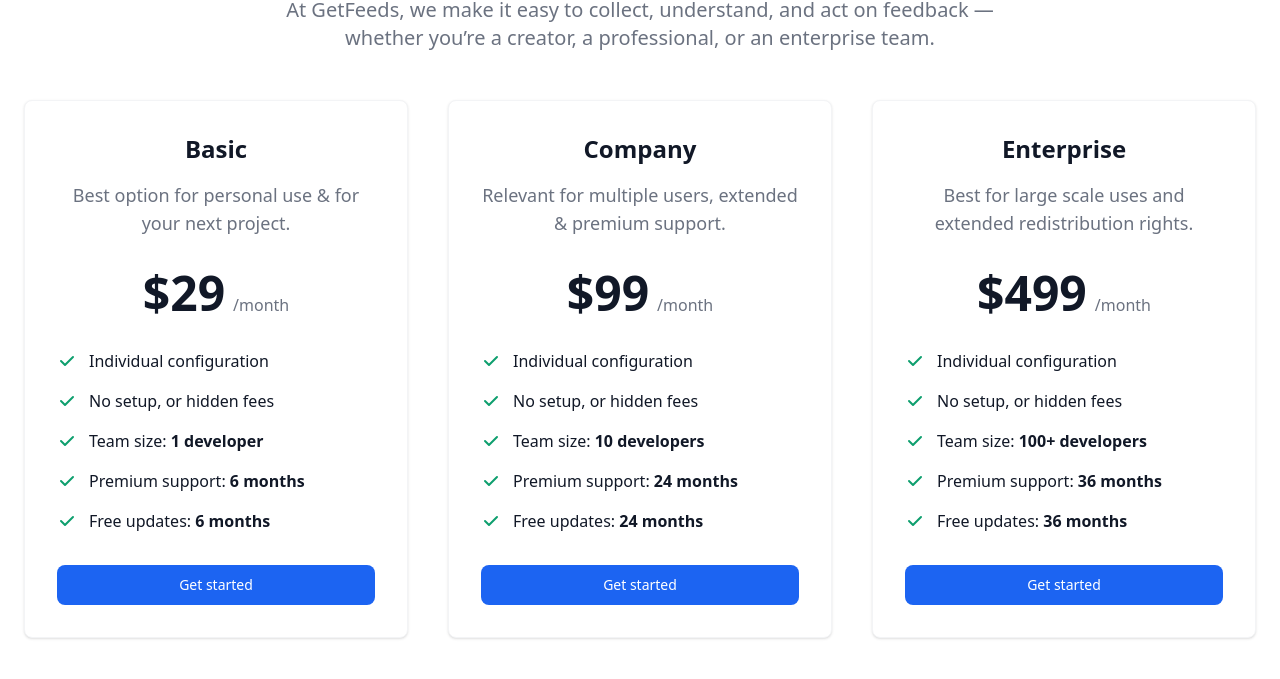
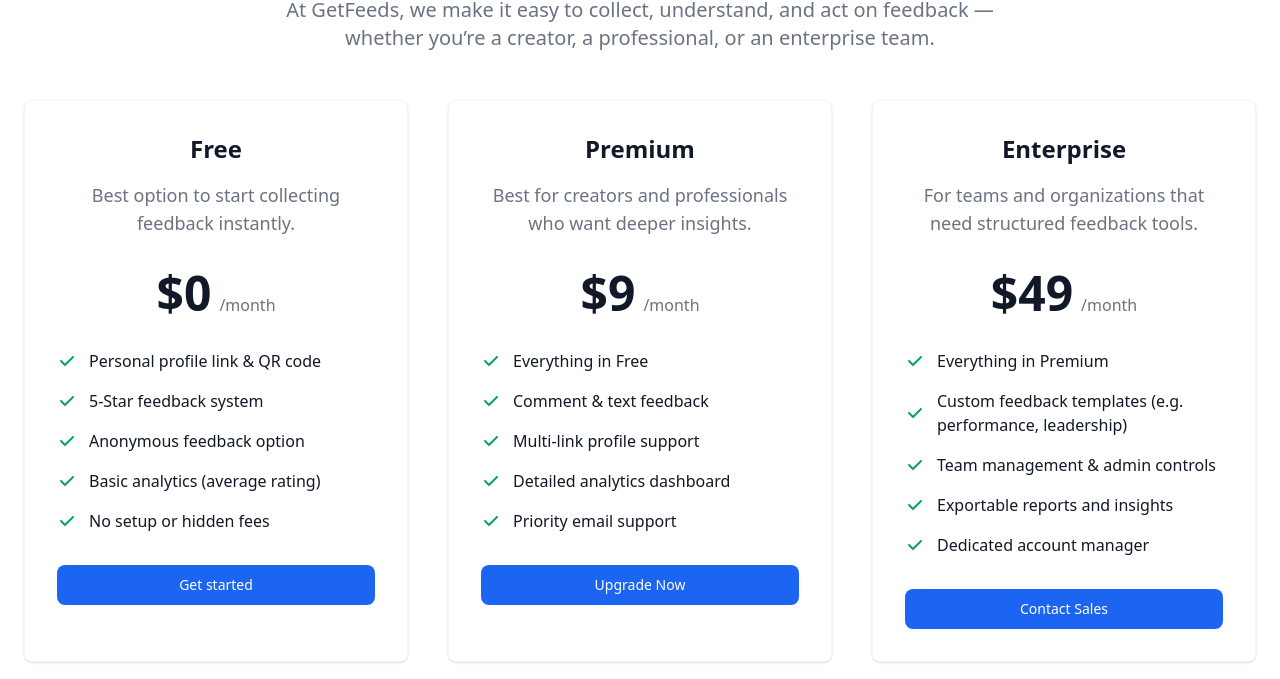
Before and after one commit to jcsoldevilla1256/getfeeds-website, a Next.js app: page / in a window 1280 px wide. Shown: the part 2049-2728 px from the top of the page. Built offline with nearby package versions, Linux system fonts and the light colour scheme.

Commit message:
Update card contents

```diff
--- a/src/components/landing/PricingCards.tsx
+++ b/src/components/landing/PricingCards.tsx
@@ -14,12 +14,12 @@
                     <div className="space-y-8 lg:grid lg:grid-cols-3 sm:gap-6 xl:gap-10 lg:space-y-0">
                         {/* Pricing Card */}
                         <div className="flex flex-col p-6 mx-auto max-w-lg text-center text-gray-900 bg-white rounded-lg border border-gray-100 shadow dark:border-gray-600 xl:p-8 dark:bg-gray-800 dark:text-white">
-                            <h3 className="mb-4 text-2xl font-semibold">Basic</h3>
+                            <h3 className="mb-4 text-2xl font-semibold">Free</h3>
                             <p className="font-light text-gray-500 sm:text-lg dark:text-gray-400">
-                                Best option for personal use & for your next project.
+                            Best option to start collecting feedback instantly.
                             </p>
                             <div className="flex justify-center items-baseline my-8">
-                                <span className="mr-2 text-5xl font-extrabold">$29</span>
+                                <span className="mr-2 text-5xl font-extrabold">$0</span>
                                 <span className="text-gray-500 dark:text-gray-400">/month</span>
                             </div>
                             {/* List */}
@@ -27,32 +27,32 @@
                                 <li className="flex items-center space-x-3">
                                     {/* Icon */}
                                     <svg className="flex-shrink-0 w-5 h-5 text-green-500 dark:text-green-400" fill="currentColor" viewBox="0 0 20 20" xmlns="http://www.w3.org/2000/svg"><path fillRule="evenodd" d="M16.707 5.293a1 1 0 010 1.414l-8 8a1 1 0 01-1.414 0l-4-4a1 1 0 011.414-1.414L8 12.586l7.293-7.293a1 1 0 011.414 0z" clipRule="evenodd"></path></svg>
-                                    <span>Individual configuration</span>
+                                    <span>Personal profile link & QR code</span>
                                 </li>
                                 <li className="flex items-center space-x-3">
                                     {/* Icon */}
                                     <svg className="flex-shrink-0 w-5 h-5 text-green-500 dark:text-green-400" fill="currentColor" viewBox="0 0 20 20" xmlns="http://www.w3.org/2000/svg"><path fillRule="evenodd" d="M16.707 5.293a1 1 0 010 1.414l-8 8a1 1 0 01-1.414 0l-4-4a1 1 0 011.414-1.414L8 12.586l7.293-7.293a1 1 0 011.414 0z" clipRule="evenodd"></path></svg>
-                                    <span>No setup, or hidden fees</span>
+                                    <span>5-Star feedback system</span>
                                 </li>
                                 <li className="flex items-center space-x-3">
                                     {/* Icon */}
                                     <svg className="flex-shrink-0 w-5 h-5 text-green-500 dark:text-green-400" fill="currentColor" viewBox="0 0 20 20" xmlns="http://www.w3.org/2000/svg"><path fillRule="evenodd" d="M16.707 5.293a1 1 0 010 1.414l-8 8a1 1 0 01-1.414 0l-4-4a1 1 0 011.414-1.414L8 12.586l7.293-7.293a1 1 0 011.414 0z" clipRule="evenodd"></path></svg>
                                     <span>
-                                        Team size: <span className="font-semibold">1 developer</span>
+                                    Anonymous feedback option
                                     </span>
                                 </li>
                                 <li className="flex items-center space-x-3">
                                     {/* Icon */}
                                     <svg className="flex-shrink-0 w-5 h-5 text-green-500 dark:text-green-400" fill="currentColor" viewBox="0 0 20 20" xmlns="http://www.w3.org/2000/svg"><path fillRule="evenodd" d="M16.707 5.293a1 1 0 010 1.414l-8 8a1 1 0 01-1.414 0l-4-4a1 1 0 011.414-1.414L8 12.586l7.293-7.293a1 1 0 011.414 0z" clipRule="evenodd"></path></svg>
                                     <span>
-                                        Premium support: <span className="font-semibold">6 months</span>
+                                    Basic analytics (average rating)
                                     </span>
                                 </li>
                                 <li className="flex items-center space-x-3">
                                     {/* Icon */}
                                     <svg className="flex-shrink-0 w-5 h-5 text-green-500 dark:text-green-400" fill="currentColor" viewBox="0 0 20 20" xmlns="http://www.w3.org/2000/svg"><path fillRule="evenodd" d="M16.707 5.293a1 1 0 010 1.414l-8 8a1 1 0 01-1.414 0l-4-4a1 1 0 011.414-1.414L8 12.586l7.293-7.293a1 1 0 011.414 0z" clipRule="evenodd"></path></svg>
                                     <span>
-                                        Free updates: <span className="font-semibold">6 months</span>
+                                        No setup or hidden fees
                                     </span>
                                 </li>
                             </ul>
@@ -62,12 +62,12 @@
                         </div>
                         {/* Pricing Card */}
                         <div className="flex flex-col p-6 mx-auto max-w-lg text-center text-gray-900 bg-white rounded-lg border border-gray-100 shadow dark:border-gray-600 xl:p-8 dark:bg-gray-800 dark:text-white">
-                            <h3 className="mb-4 text-2xl font-semibold">Company</h3>
+                            <h3 className="mb-4 text-2xl font-semibold">Premium</h3>
                             <p className="font-light text-gray-500 sm:text-lg dark:text-gray-400">
-                                Relevant for multiple users, extended & premium support.
+                            Best for creators and professionals who want deeper insights.
                             </p>
                             <div className="flex justify-center items-baseline my-8">
-                                <span className="mr-2 text-5xl font-extrabold">$99</span>
+                                <span className="mr-2 text-5xl font-extrabold">$9</span>
                                 <span className="text-gray-500 dark:text-gray-400">/month</span>
                             </div>
                             {/* List */}
@@ -75,47 +75,47 @@
                                 <li className="flex items-center space-x-3">
                                     {/* Icon */}
                                     <svg className="flex-shrink-0 w-5 h-5 text-green-500 dark:text-green-400" fill="currentColor" viewBox="0 0 20 20" xmlns="http://www.w3.org/2000/svg"><path fillRule="evenodd" d="M16.707 5.293a1 1 0 010 1.414l-8 8a1 1 0 01-1.414 0l-4-4a1 1 0 011.414-1.414L8 12.586l7.293-7.293a1 1 0 011.414 0z" clipRule="evenodd"></path></svg>
-                                    <span>Individual configuration</span>
+                                    <span>Everything in Free</span>
                                 </li>
                                 <li className="flex items-center space-x-3">
                                     {/* Icon */}
                                     <svg className="flex-shrink-0 w-5 h-5 text-green-500 dark:text-green-400" fill="currentColor" viewBox="0 0 20 20" xmlns="http://www.w3.org/2000/svg"><path fillRule="evenodd" d="M16.707 5.293a1 1 0 010 1.414l-8 8a1 1 0 01-1.414 0l-4-4a1 1 0 011.414-1.414L8 12.586l7.293-7.293a1 1 0 011.414 0z" clipRule="evenodd"></path></svg>
-                                    <span>No setup, or hidden fees</span>
+                                    <span>Comment & text feedback</span>
                                 </li>
                                 <li className="flex items-center space-x-3">
                                     {/* Icon */}
                                     <svg className="flex-shrink-0 w-5 h-5 text-green-500 dark:text-green-400" fill="currentColor" viewBox="0 0 20 20" xmlns="http://www.w3.org/2000/svg"><path fillRule="evenodd" d="M16.707 5.293a1 1 0 010 1.414l-8 8a1 1 0 01-1.414 0l-4-4a1 1 0 011.414-1.414L8 12.586l7.293-7.293a1 1 0 011.414 0z" clipRule="evenodd"></path></svg>
                                     <span>
-                                        Team size: <span className="font-semibold">10 developers</span>
+                                    Multi-link profile support
                                     </span>
                                 </li>
                                 <li className="flex items-center space-x-3">
                                     {/* Icon */}
                                     <svg className="flex-shrink-0 w-5 h-5 text-green-500 dark:text-green-400" fill="currentColor" viewBox="0 0 20 20" xmlns="http://www.w3.org/2000/svg"><path fillRule="evenodd" d="M16.707 5.293a1 1 0 010 1.414l-8 8a1 1 0 01-1.414 0l-4-4a1 1 0 011.414-1.414L8 12.586l7.293-7.293a1 1 0 011.414 0z" clipRule="evenodd"></path></svg>
                                     <span>
-                                        Premium support: <span className="font-semibold">24 months</span>
+                                    Detailed analytics dashboard
                                     </span>
                                 </li>
                                 <li className="flex items-center space-x-3">
                                     {/* Icon */}
                                     <svg className="flex-shrink-0 w-5 h-5 text-green-500 dark:text-green-400" fill="currentColor" viewBox="0 0 20 20" xmlns="http://www.w3.org/2000/svg"><path fillRule="evenodd" d="M16.707 5.293a1 1 0 010 1.414l-8 8a1 1 0 01-1.414 0l-4-4a1 1 0 011.414-1.414L8 12.586l7.293-7.293a1 1 0 011.414 0z" clipRule="evenodd"></path></svg>
                                     <span>
-                                        Free updates: <span className="font-semibold">24 months</span>
+                                    Priority email support
                                     </span>
                                 </li>
                             </ul>
                             <a href="#" className="text-white bg-primary-600 hover:bg-primary-700 focus:ring-4 focus:ring-primary-200 font-medium rounded-lg text-sm px-5 py-2.5 text-center dark:text-white  dark:focus:ring-primary-900">
-                                Get started
+                            Upgrade Now
                             </a>
                         </div>
                         {/* Pricing Card */}
                         <div className="flex flex-col p-6 mx-auto max-w-lg text-center text-gray-900 bg-white rounded-lg border border-gray-100 shadow dark:border-gray-600 xl:p-8 dark:bg-gray-800 dark:text-white">
                             <h3 className="mb-4 text-2xl font-semibold">Enterprise</h3>
                             <p className="font-light text-gray-500 sm:text-lg dark:text-gray-400">
-                                Best for large scale uses and extended redistribution rights.
+                            For teams and organizations that need structured feedback tools.
                             </p>
                             <div className="flex justify-center items-baseline my-8">
-                                <span className="mr-2 text-5xl font-extrabold">$499</span>
+                                <span className="mr-2 text-5xl font-extrabold">$49</span>
                                 <span className="text-gray-500 dark:text-gray-400">/month</span>
                             </div>
                             {/* List */}
@@ -123,37 +123,37 @@
                                 <li className="flex items-center space-x-3">
                                     {/* Icon */}
                                     <svg className="flex-shrink-0 w-5 h-5 text-green-500 dark:text-green-400" fill="currentColor" viewBox="0 0 20 20" xmlns="http://www.w3.org/2000/svg"><path fillRule="evenodd" d="M16.707 5.293a1 1 0 010 1.414l-8 8a1 1 0 01-1.414 0l-4-4a1 1 0 011.414-1.414L8 12.586l7.293-7.293a1 1 0 011.414 0z" clipRule="evenodd"></path></svg>
-                                    <span>Individual configuration</span>
+                                    <span>Everything in Premium</span>
                                 </li>
                                 <li className="flex items-center space-x-3">
                                     {/* Icon */}
                                     <svg className="flex-shrink-0 w-5 h-5 text-green-500 dark:text-green-400" fill="currentColor" viewBox="0 0 20 20" xmlns="http://www.w3.org/2000/svg"><path fillRule="evenodd" d="M16.707 5.293a1 1 0 010 1.414l-8 8a1 1 0 01-1.414 0l-4-4a1 1 0 011.414-1.414L8 12.586l7.293-7.293a1 1 0 011.414 0z" clipRule="evenodd"></path></svg>
-                                    <span>No setup, or hidden fees</span>
+                                    <span>Custom feedback templates (e.g. performance, leadership)</span>
                                 </li>
                                 <li className="flex items-center space-x-3">
                                     {/* Icon */}
                                     <svg className="flex-shrink-0 w-5 h-5 text-green-500 dark:text-green-400" fill="currentColor" viewBox="0 0 20 20" xmlns="http://www.w3.org/2000/svg"><path fillRule="evenodd" d="M16.707 5.293a1 1 0 010 1.414l-8 8a1 1 0 01-1.414 0l-4-4a1 1 0 011.414-1.414L8 12.586l7.293-7.293a1 1 0 011.414 0z" clipRule="evenodd"></path></svg>
                                     <span>
-                                        Team size: <span className="font-semibold">100+ developers</span>
+                                    Team management & admin controls
                                     </span>
                                 </li>
                                 <li className="flex items-center space-x-3">
                                     {/* Icon */}
                                     <svg className="flex-shrink-0 w-5 h-5 text-green-500 dark:text-green-400" fill="currentColor" viewBox="0 0 20 20" xmlns="http://www.w3.org/2000/svg"><path fillRule="evenodd" d="M16.707 5.293a1 1 0 010 1.414l-8 8a1 1 0 01-1.414 0l-4-4a1 1 0 011.414-1.414L8 12.586l7.293-7.293a1 1 0 011.414 0z" clipRule="evenodd"></path></svg>
                                     <span>
-                                        Premium support: <span className="font-semibold">36 months</span>
+                                    Exportable reports and insights
                                     </span>
                                 </li>
                                 <li className="flex items-center space-x-3">
                                     {/* Icon */}
                                     <svg className="flex-shrink-0 w-5 h-5 text-green-500 dark:text-green-400" fill="currentColor" viewBox="0 0 20 20" xmlns="http://www.w3.org/2000/svg"><path fillRule="evenodd" d="M16.707 5.293a1 1 0 010 1.414l-8 8a1 1 0 01-1.414 0l-4-4a1 1 0 011.414-1.414L8 12.586l7.293-7.293a1 1 0 011.414 0z" clipRule="evenodd"></path></svg>
                                     <span>
-                                        Free updates: <span className="font-semibold">36 months</span>
+                                    Dedicated account manager
                                     </span>
                                 </li>
                             </ul>
                             <a href="#" className="text-white bg-primary-600 hover:bg-primary-700 focus:ring-4 focus:ring-primary-200 font-medium rounded-lg text-sm px-5 py-2.5 text-center dark:text-white  dark:focus:ring-primary-900">
-                                Get started
+                            Contact Sales
                             </a>
                         </div>
                     </div>
```
